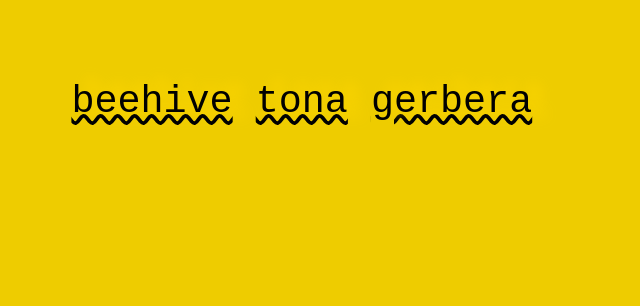
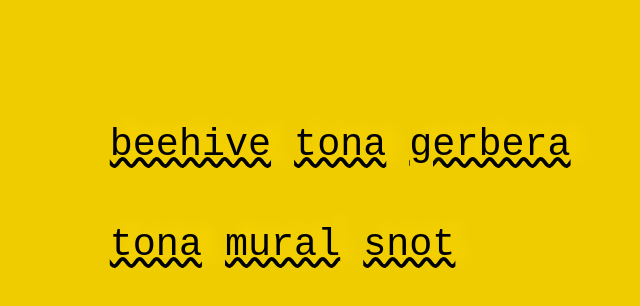
Before and after one commit to webmural/tona, a plain HTML site: page index.html in a window 1280 px wide. Shown: the whole page, without its empty margins (7-647 px from the left). Drawn offline with Linux system fonts and the light colour scheme.

Commit message:
#2 snot level

```diff
--- a/index.html
+++ b/index.html
@@ -1,7 +1,7 @@
 <!DOCTYPE html>
 <html lang="en-US" class="flora sol">
 <meta charset="utf-8">
-<title>tona</title>
+<title>tona mural snot</title>
 <meta name="viewport" content="width=device-width">
 <meta name="description" content="beehive snot beawyrm">
 <meta name=color-scheme content="dark light">
@@ -15,4 +15,9 @@
     <a href="https://webmural.com/snot">tona</a>
     <a href="https://webmural.com/gerbera">gerbera</a>
   </samp>
+  <samp>
+    <a href="https://webmural.com/music">tona</a>
+    <a href="https://webmural.com/about">mural</a>
+    <a href="https://webmural.com/imagine">snot</a>
+  </samp>
 </figure>
--- a/snot.css
+++ b/snot.css
@@ -36,19 +36,16 @@ html {
 }
 
 body {
+  line-height: 1.6;
   padding: 1em;
   display: flex;
   flex-flow: column;
   margin: auto;
 }
 
-article {
-  line-height: 1.6;
-}
-
-menu {
-  padding: 0;
-  list-style: none;
+samp {
+  display: flow-root;
+  margin: 1em;
 }
 
 .espejo  {
```
